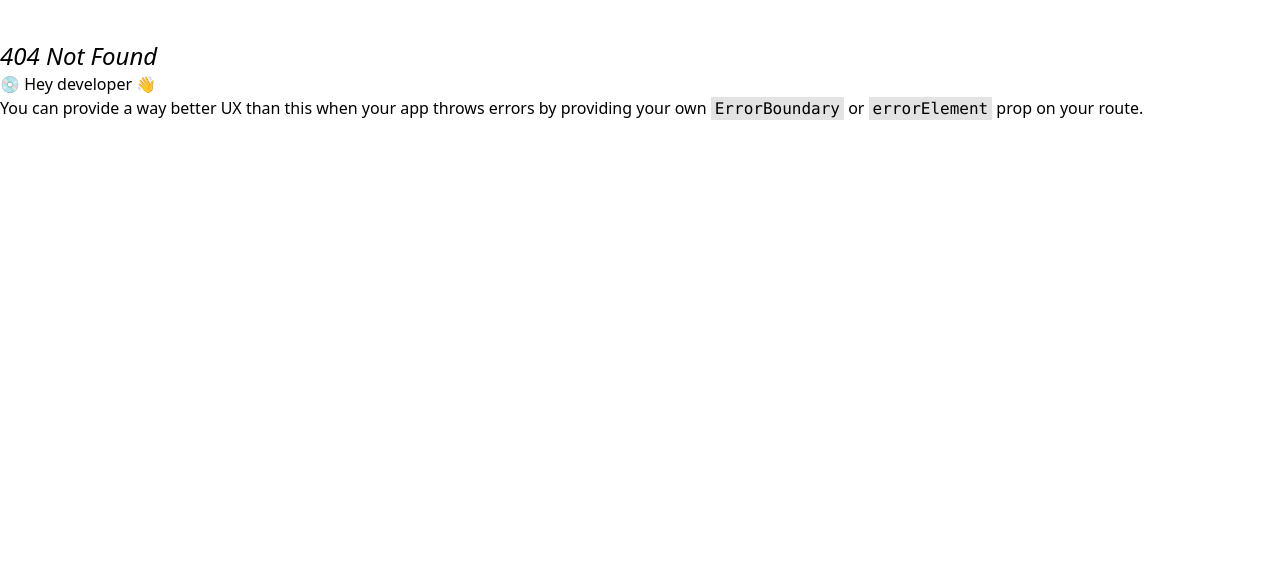
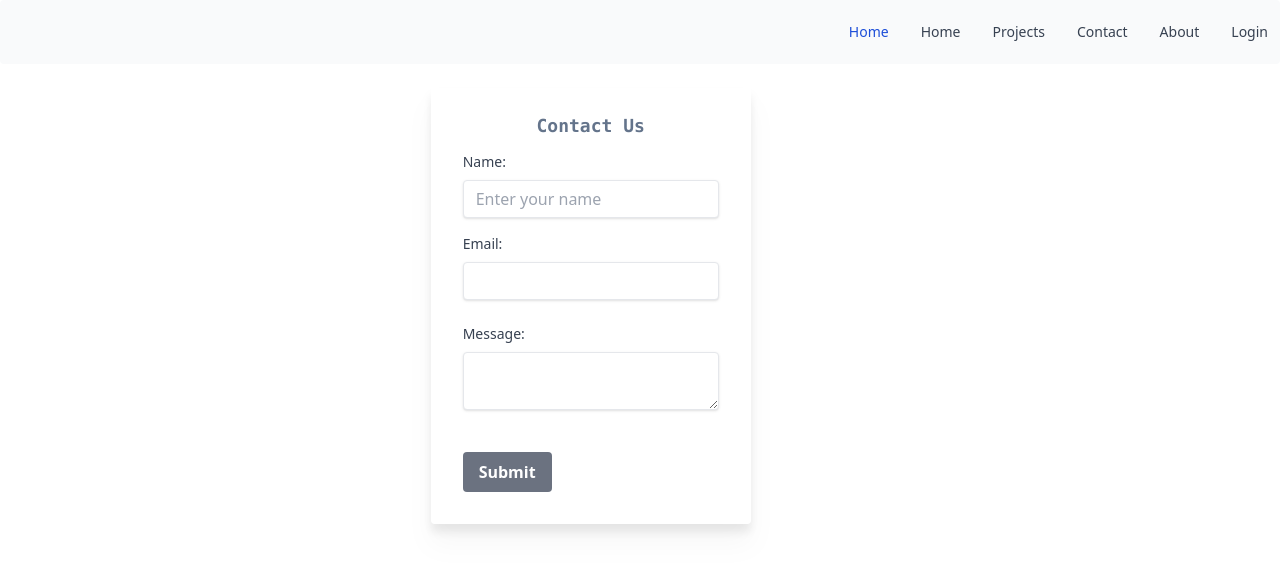
Before and after one commit to sue-lim/she-codes-react-crowdfunding-sue-lim, a React (Vite) app: page /contact in a window 1280 px wide. Before the commit this address had no page. Shown: the top 572 px of the page. Built offline with nearby package versions, Linux system fonts and the light colour scheme.

Commit message:
Committing CSS

```diff
--- a/src/App.css
+++ b/src/App.css
@@ -7,9 +7,9 @@
   font-family: Tahoma, Verdana, sans-serif;
   } */
 
-* {
+/* * {
     border: 2px solid grey;
-  }
+  } */
 
 html {
   font-family: "Montserrat", sans-serif;
@@ -18,13 +18,13 @@ html {
 
 h1 {
   font-weight: bold;
-  color: #fff;
+  color: gray;
   font-size: 80px;
 }
 
 h2 {
   font-weight: bold;
-  color: #fff;
+  color: gray;
   font-size: 100px;
 }
 
@@ -43,7 +43,7 @@ img {
   row-gap: 10px;}
 
 
-/* ///////// INDIVIAL PROJECT PAGE CSS///////// */
+/* ///////// INDIVIDUAL PROJECT PAGE CSS///////// */
 #project-pg-container {
   width: 100%;
   max-width: 100%;
@@ -53,49 +53,49 @@ img {
   width: 100%;
   height:50%;
   padding: 20px;
-  background-color: red;
+  background-color: ;
 }
 
 .project-card-title {
   width: 100%;
   height: 100%;
   padding: 20px;
-  background-color: yellow;
+  background-color: w;
 }
 .project-card-txt {
   width: 100%;
   height: 100%;
   padding: 20px;
-  background-color: yellow;
+  background-color:;
 }
 
 .project-card-progressbar {
   width: 100%;
   height: 100%;
   padding: 20px;
-  background-color: blue;
+  background-color: ;
 }
 
 .project-card-pledges {
   width: 100%;
   height: 100%;
   padding: 20px;
-  color: black;
+  color: ;
 }
 
 .project-card-comments {
   width: 100%;
   height: 100%;
   padding: 20px;
-  color: rgb(43, 7, 13);
+  color: ;
 }
 
 .project-card-page-col-1 {
   width:50%;
   height: 100%;
-  border:1px solid;
-  border-color:red;
-  margin:0px;
+  border:0px solid;
+  /* border-color:red; */
+margin-left: auto;
   padding:0px;
   float: left;
 }
@@ -103,8 +103,8 @@ img {
 .project-card-page-col-2 {
   width: 50%;
   height: 100%;
-  border:1px solid;
-  border-color:orange;
+  border:0px solid;
+  /* border-color:orange; */
   margin:0px;
   padding: 0px;
   float: right;
@@ -163,7 +163,7 @@ margin-top: 20px;
   width:50%;
   height: 100%;
   border:1px solid;
-  border-color:red;
+  /* border-color:red; */
   margin:0px;
   padding:0px;
   float: left;
@@ -173,7 +173,7 @@ margin-top: 20px;
   width: 50%;
   height: 100%;
   border:1px solid;
-  border-color:orange;
+  /* border-color:orange; */
   margin:0px;
   padding: 0px;
   float: right;
--- a/src/App.jsx
+++ b/src/App.jsx
@@ -3,6 +3,7 @@ import { createBrowserRouter, Outlet, RouterProvider } from "react-router-dom";
 // Pages
 import AllProjectsPage from "./pages/AllProjectsPage";
 import CommentPage from "./pages/CommentPage";
+import ContactPage from "./pages/ContactPage";
 import HomePage from "./pages/HomePage";
 import LoginPage from "./pages/LoginPage";
 import ProjectPage from "./pages/ProjectPage";
@@ -35,6 +36,7 @@ const router = createBrowserRouter([
       { path: "/", element: <HomePage /> },
       { path: "/all-projects/", element: <AllProjectsPage/>},
       { path: "/comment/", element: <CommentPage />},
+      { path: "/contact/", element: <ContactPage />},
       { path: "/login", element: <LoginPage /> },
       { path: "/projects/:id", element: <ProjectPage /> },
       { path: "/pledge/", element: <PledgePage /> },
--- a/src/components/ContactForm/ContactForm.css
+++ b/src/components/ContactForm/ContactForm.css
@@ -0,0 +1,14 @@
+@tailwind base;
+@tailwind components;
+@tailwind utilities;
+
+@layer components {
+    .contact-form-labels {
+        @apply block text-gray-700 text-sm font-medium mb-2;
+
+    }
+    .contact-form-container {
+        @apply border-0 bg-white drop-shadow-xl rounded px-8 pt-6 pb-8 mb-4;
+    }
+    /* grid grid-cols-3 gap-3 is tailwind settings --> https://tailwindcss.com/docs/grid-template-columns  */
+};
--- a/src/components/ContactForm/ContactForm.jsx
+++ b/src/components/ContactForm/ContactForm.jsx
@@ -27,15 +27,17 @@ const ContactForm = () => {
   };
   return (
 
-    // add container grid
+<div className="grid grid-cols-3 gap-3 mt-6">
+  <div></div>
+    <div>
       <div className="w-full max-w-xs">
         <form
         onSubmit={handleSubmit}
-        className="bg-white shadow-md rounded px-8 pt-6 pb-8 mb-4">
-          <h2> Contact Us </h2>
+        className="contact-form-container">
+        <h3> Contact Us </h3>
           <div className="mb-4">
             <label
-            className="block text-gray-700 text-sm font-bold mb-2"
+            className="contact-form-labels"
             htmlFor="name">Name:</label>
             <input
             className="shadow appearance-none border rounded w-full py-2 px-3 text-gray-700 leading-tight focus:outline-none focus:shadow-outline"
@@ -44,9 +46,10 @@ const ContactForm = () => {
             id="name" required />
           </div>
 
+
         <div className="mb-6">
           <label
-            className="block text-gray-700 text-sm font-bold mb-2"
+          className="contact-form-labels"
           htmlFor="email">Email:</label>
           <input
           className="shadow appearance-none border rounded w-full py-2 px-3 text-gray-700 leading-tight focus:outline-none focus:shadow-outline"
@@ -57,7 +60,7 @@ const ContactForm = () => {
 
       <div className="mb-6">
           <label
-            className="block text-gray-700 text-sm font-bold mb-2"
+          className="contact-form-labels"
           htmlFor="message">
           Message:</label>
           <textarea
@@ -69,6 +72,12 @@ const ContactForm = () => {
       <button className="bg-gray-500 hover:bg-gray-700 text-white font-bold py-2 px-4 rounded focus:outline-none focus:shadow-outline" type="submit">{status}</button>
       </form>
     </div>
+  </div>
+  <div></div>
+
+
+
+</div>
   );
 };
 
--- a/src/components/Nav/Nav.jsx
+++ b/src/components/Nav/Nav.jsx
@@ -31,7 +31,7 @@ function Nav() {
     return (
 
 
-        <nav className="p-3 border-gray-200 rounded bg-gray-50 dark:bg-#e5e5e5 dark:border-#e5e5e5">
+        <nav className="p-3 border-gray-600 rounded bg-gray-50 dark:bg-#c1b6b4 dark:border-#c1b6b4">
             <div className="container flex flex-wrap items-center justify-between mx-auto">
                 <a href="#" className="flex items-center">
                 <img src="" className="h-6 mr-3 sm:h-10" alt="" />
@@ -39,7 +39,11 @@ function Nav() {
                 </a>
 
                 <button data-collapse-toggle="navbar-solid-bg" type="button" className="inline-flex items-center p-2 ml-3 text-sm text-gray-500 rounded-lg md:hidden hover:bg-gray-100 focus:outline-none focus:ring-2 focus:ring-gray-200 dark:text-gray-400 dark:hover:bg-gray-700 dark:focus:ring-gray-600" aria-controls="navbar-solid-bg" aria-expanded="false">
-                <span className="sr-only">Open main menu</span>
+                <span className="sr-only">Open main menu
+
+                </span>
+
+
                 <svg className="w-6 h-6" aria-hidden="true" fill="currentColor" viewBox="0 0 20 20" xmlns="http://www.w3.org/2000/svg"><path d="M3 5a1 1 0 011-1h12a1 1 0 110 2H4a1 1 0 01-1-1zM3 10a1 1 0 011-1h12a1 1 0 110 2H4a1 1 0 01-1-1zM3 15a1 1 0 011-1h12a1 1 0 110 2H4a1 1 0 01-1-1z" ></path></svg>
                 </button>
 
@@ -47,23 +51,22 @@ function Nav() {
                     <ul className="flex flex-col mt-4 rounded-lg bg-gray-50 md:flex-row md:space-x-8 md:mt-0 md:text-sm md:font-medium md:border-0 md:bg-transparent dark:bg-gray-800 md:dark:bg-transparent dark:border-gray-700">
                         <li>
                             <a href='/'
-                            className="block py-2 pl-3 pr-4 text-white bg-blue-700 rounded md:bg-transparent md:text-blue-700 md:p-0 md:dark:text-white dark:bg-blue-600 md:dark:bg-transparent" aria-current="page">Home</a>
+                            className="nav-bar-link-vertical" aria-current="page">Home</a>
                         </li>
                         <li>
-                            <a href='/'
-                            className="block py-2 pl-3 pr-4 text-gray-700 rounded hover:bg-gray-100 md:hover:bg-transparent md:border-0 md:hover:text-blue-700 md:p-0 dark:text-gray-400 md:dark:hover:text-white dark:hover:bg-gray-700 dark:hover:text-white md:dark:hover:bg-transparent">Home</a>
+                            <a href='/' className="nav-bar-link-horizontal">Home</a>
                         </li>
                         <li>
-                            <a href='/all-projects' className="block py-2 pl-3 pr-4 text-gray-700 rounded hover:bg-gray-100 md:hover:bg-transparent md:border-0 md:hover:text-blue-700 md:p-0 dark:text-gray-400 md:dark:hover:text-white dark:hover:bg-gray-700 dark:hover:text-white md:dark:hover:bg-transparent">Projects</a>
+                            <a href='/all-projects' className="nav-bar-link-horizontal">Projects</a>
                         </li>
                         <li>
-                            <a href='/contact' className="block py-2 pl-3 pr-4 text-gray-700 rounded hover:bg-gray-100 md:hover:bg-transparent md:border-0 md:hover:text-blue-700 md:p-0 dark:text-gray-400 md:dark:hover:text-white dark:hover:bg-gray-700 dark:hover:text-white md:dark:hover:bg-transparent">Contact</a>
+                            <a href='/contact' className="nav-bar-link-horizontal">Contact</a>
                         </li>
                         <li>
-                            <a href='/contact' className="block py-2 pl-3 pr-4 text-gray-700 rounded hover:bg-gray-100 md:hover:bg-transparent md:border-0 md:hover:text-blue-700 md:p-0 dark:text-gray-400 md:dark:hover:text-white dark:hover:bg-gray-700 dark:hover:text-white md:dark:hover:bg-transparent">About</a>
+                            <a href='/contact' className="nav-bar-link-horizontal">About</a>
                         </li>
                         <li>
-                            <a href='/contact' className="block py-2 pl-3 pr-4 text-gray-700 rounded hover:bg-gray-100 md:hover:bg-transparent md:border-0 md:hover:text-blue-700 md:p-0 dark:text-gray-400 md:dark:hover:text-white dark:hover:bg-gray-700 dark:hover:text-white md:dark:hover:bg-transparent">Contact</a>
+                            <a href='/login' className="nav-bar-link-horizontal">Login</a>
                         </li>
                     </ul>
                 </div>
--- a/src/index.css
+++ b/src/index.css
@@ -9,8 +9,24 @@
     h2 {
       @apply text-4xl;
     }
+
     h3 {
-        @apply text-2xl;
+        @apply font-medium text-lg text-slate-500 font-mono font-bold text-center mb-3;
       }
+
+    p {
+      @apply font-medium text-sm text-slate-500 font-mono text-center mb-3;
+    }
+
     /* ... */
 }
+@layer components {
+  .nav-bar-link-horizontal {
+    @apply block py-2 pl-3 pr-4 text-gray-700 rounded hover:bg-gray-500 md:hover:bg-transparent md:border-0 md:hover:text-blue-700 md:p-0 dark:text-gray-400 md:dark:hover:text-white dark:hover:bg-gray-900 dark:hover:text-white md:dark:hover:bg-transparent;
+  }
+  .nav-bar-link-vertical {
+    /* for hamburger style / need to duplicate the links from horizontal */
+    @apply block py-2 pl-3 pr-4 text-white bg-blue-700 rounded md:bg-transparent md:text-blue-700 md:p-0 md:dark:text-white dark:bg-blue-600 md:dark:bg-transparent;
+  }
+
+}
```
Lines whose indentation alone changed are shown as unchanged.
